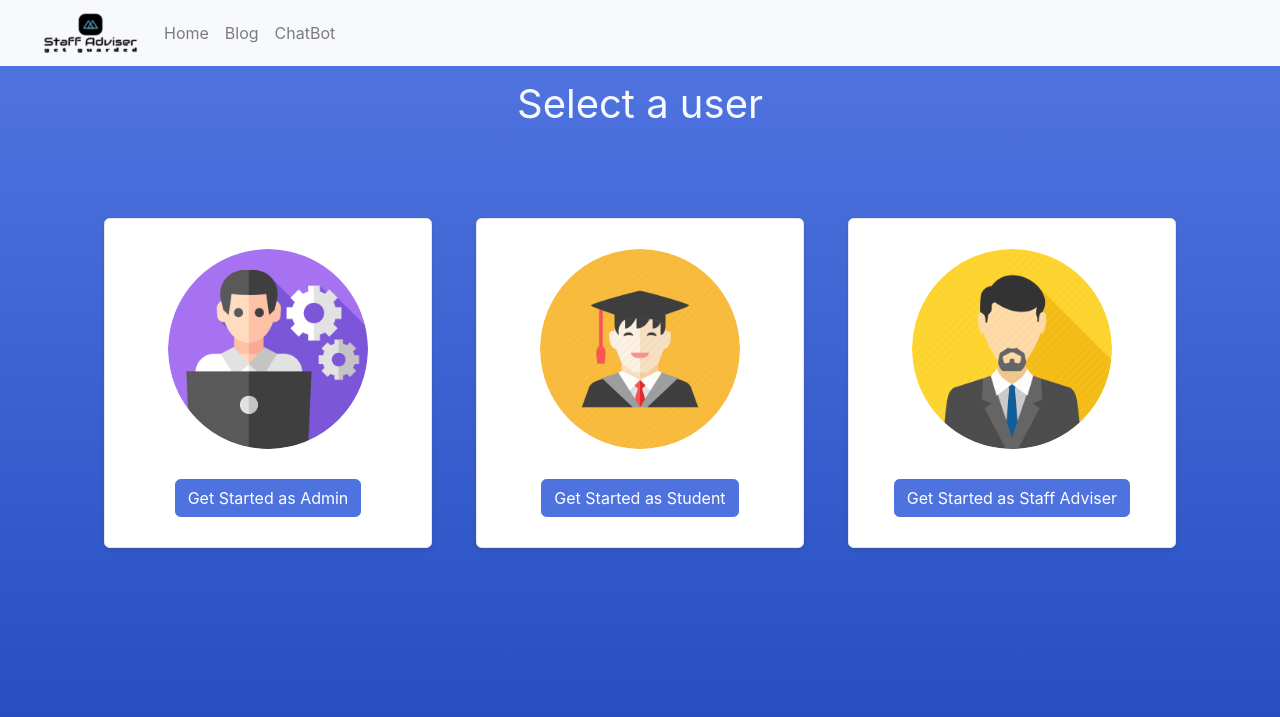
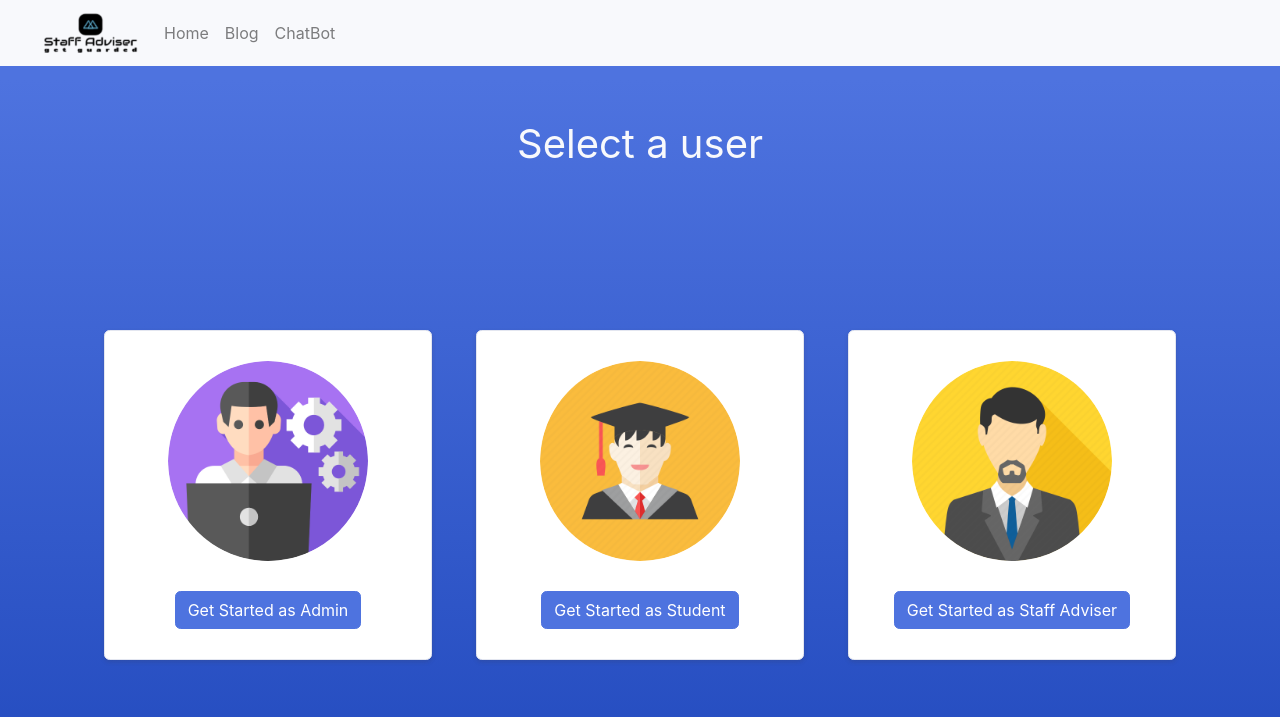
Before and after one commit to EdetDavid/staff-adviser, a Django app: page / in a window 1280 px wide. Shown: the top 717 px of the page. Run offline with Django 3.2, Linux system fonts and the light colour scheme; some libraries are stand-ins or nearby versions.

Commit message:
Update login.html

```diff
--- a/appointments/templates/appointments/account/login.html
+++ b/appointments/templates/appointments/account/login.html
@@ -32,7 +32,7 @@
     >
 
     <main>
-      <section class="py-2 text-center container">
+      <section class="py-2 py-sm-5 text-center container">
         <div class="row py-lg-5">
           <div class="col-lg-6 col-md-8 mx-auto">
             <h1 class="text-light">Select a user</h1>
@@ -40,7 +40,7 @@
         </div>
       </section>
 
-      <div class="album py-3">
+      <div class="album py-3 py-sm-5">
         <div class="container">
           <div class="row row-cols-1 row-cols-sm-2 row-cols-md-3 g-3">
             <div class="col">
```
